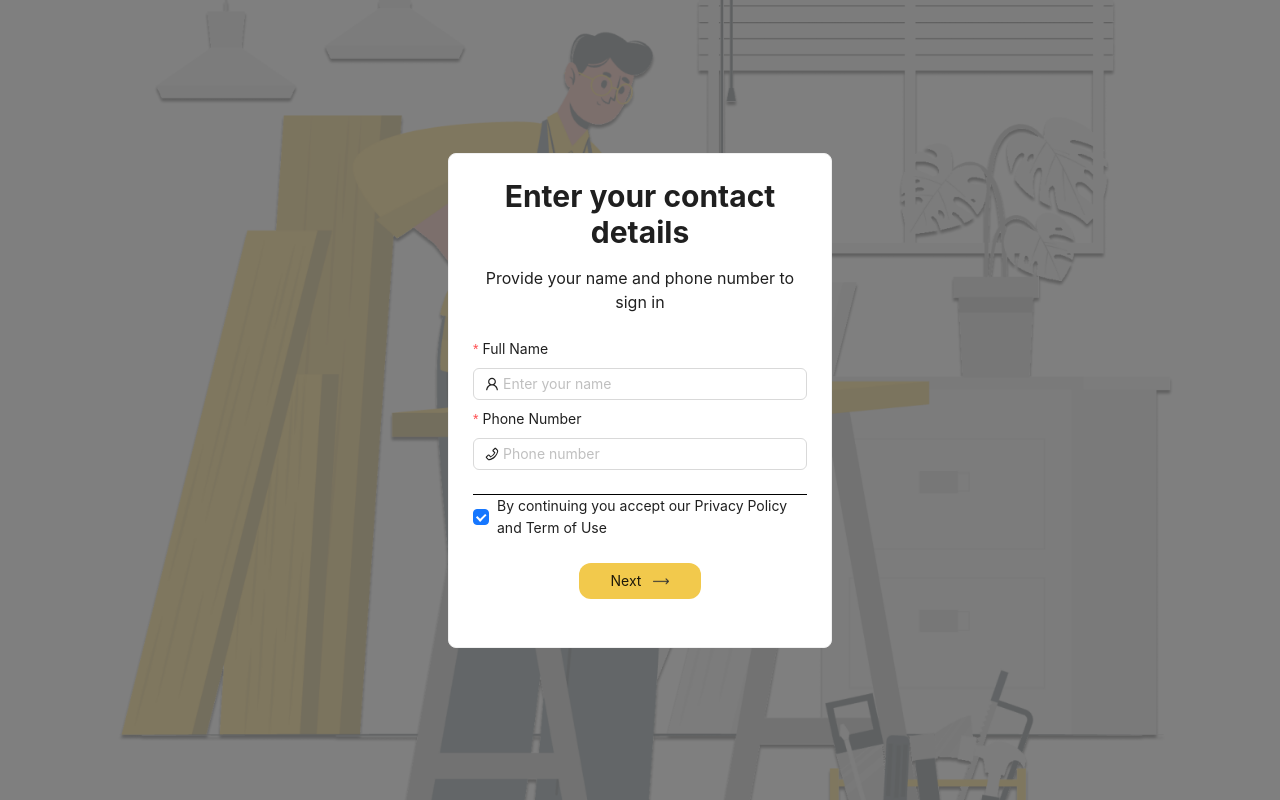
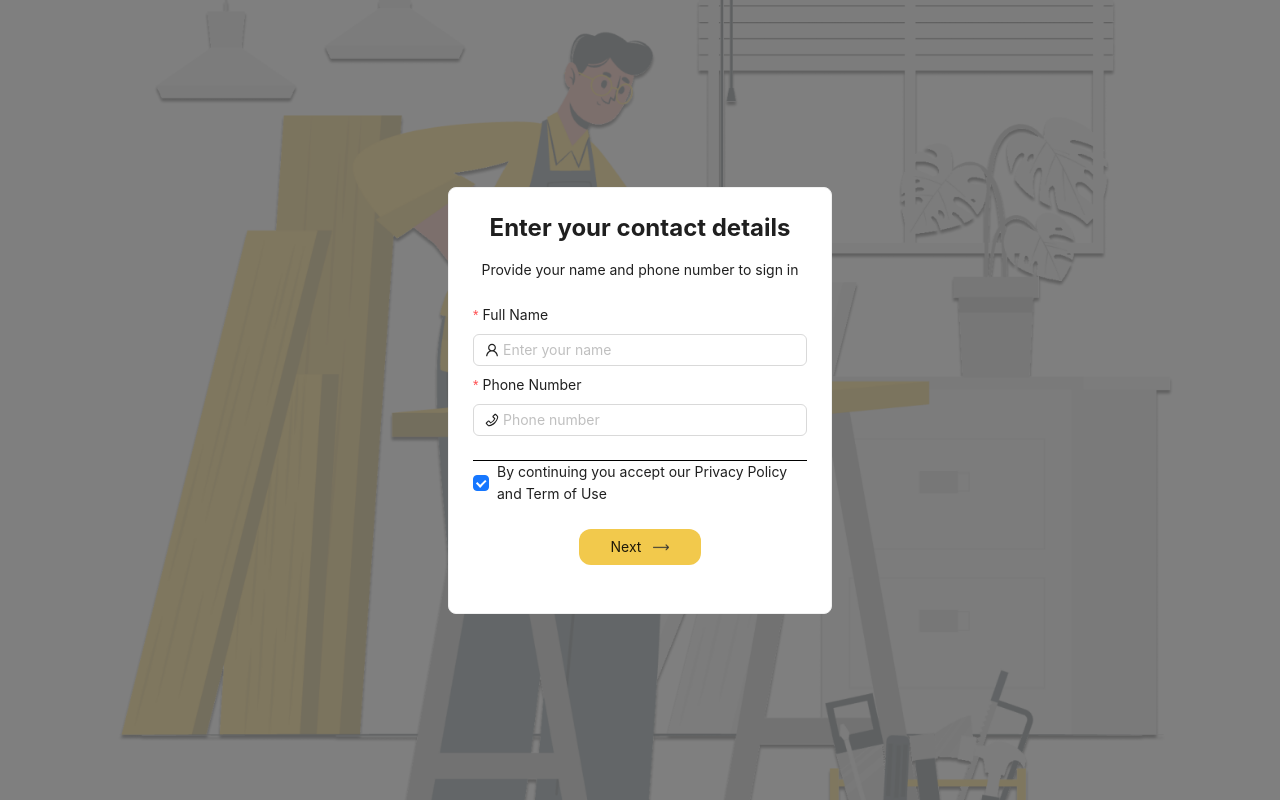
Before and after one commit to emmasam1/cutlist, a React (Vite) app: page /login in a window 1280 px wide. Built offline with nearby package versions, Linux system fonts and the light colour scheme.

Commit message:
fixed login screen

```diff
--- a/src/pages/auth/Login.jsx
+++ b/src/pages/auth/Login.jsx
@@ -20,16 +20,16 @@ const Login = () => {
         backgroundRepeat: "no-repeat",
       }}
     >
-      {/* Overlay for dark effect */}
-      <div className="absolute inset-0 bg-black opacity-50"></div>
+      {/* Overlay for dark effect, visible only on larger screens */}
+      <div className="absolute inset-0 bg-black opacity-50 hidden sm:block"></div>
 
       {/* Content */}
       <div className="relative z-10 w-full sm:w-auto max-w-sm">
         <Card className="w-full">
-          <h1 className="text-center text-2xl md:text-3xl font-bold mb-4">
+          <h1 className="text-center text-2xl md:text-2xl font-bold mb-4">
             Enter your contact details
           </h1>
-          <p className="text-center text-sm md:text-base mb-6">
+          <p className="text-center md:text-sm text-sm mb-6">
             Provide your name and phone number to sign in
           </p>
 
@@ -93,11 +93,14 @@ const Login = () => {
         </Card>
       </div>
 
-      {/* Responsive background removal */}
+      {/* Responsive background and overlay removal */}
       <style jsx>{`
         @media (max-width: 768px) {
           div[style*="background-image"] {
             background-image: none !important;
+          }
+          .sm\\:block {
+            display: none !important; /* Hide overlay on mobile */
           }
         }
       `}</style>
```
